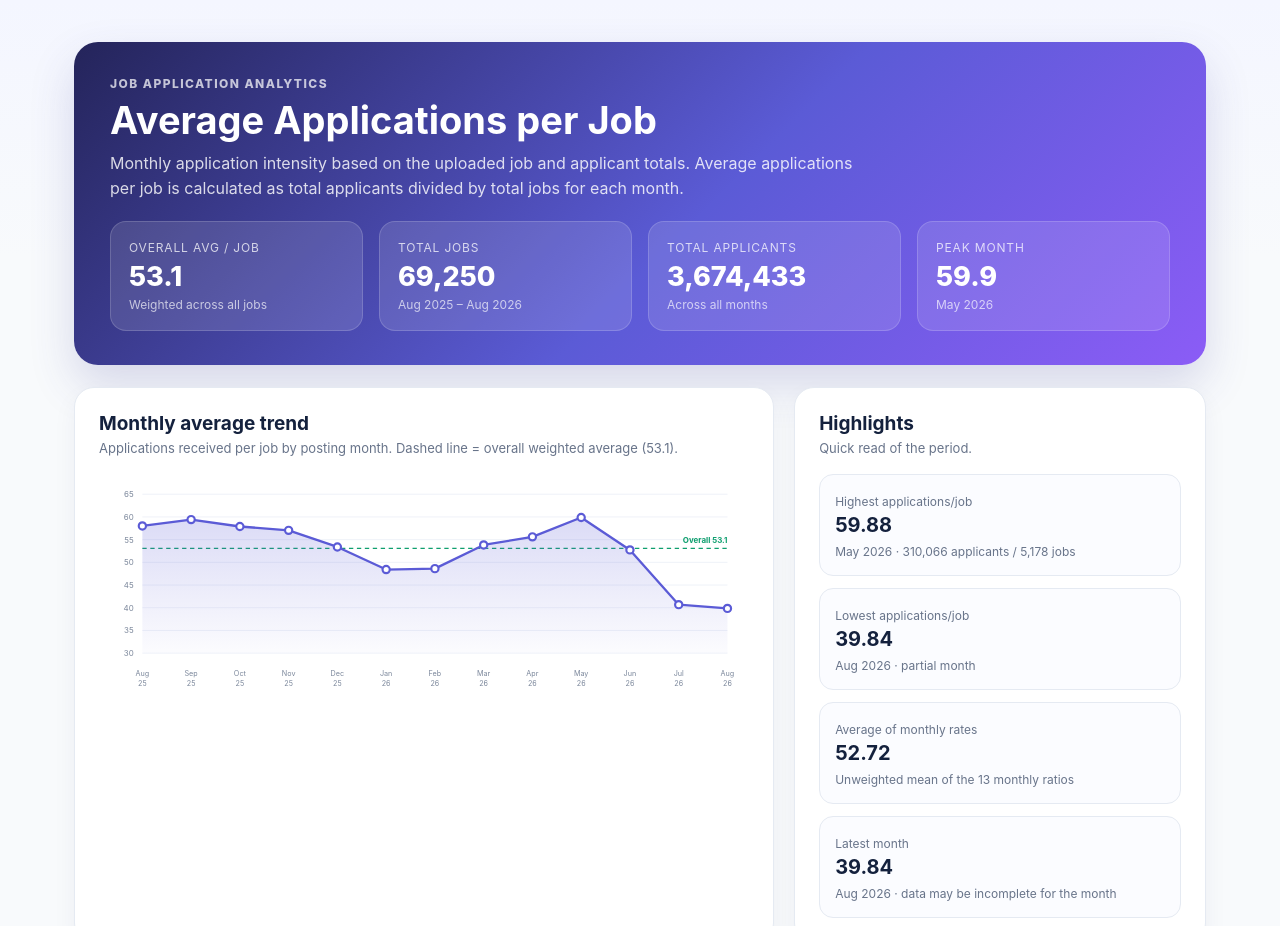
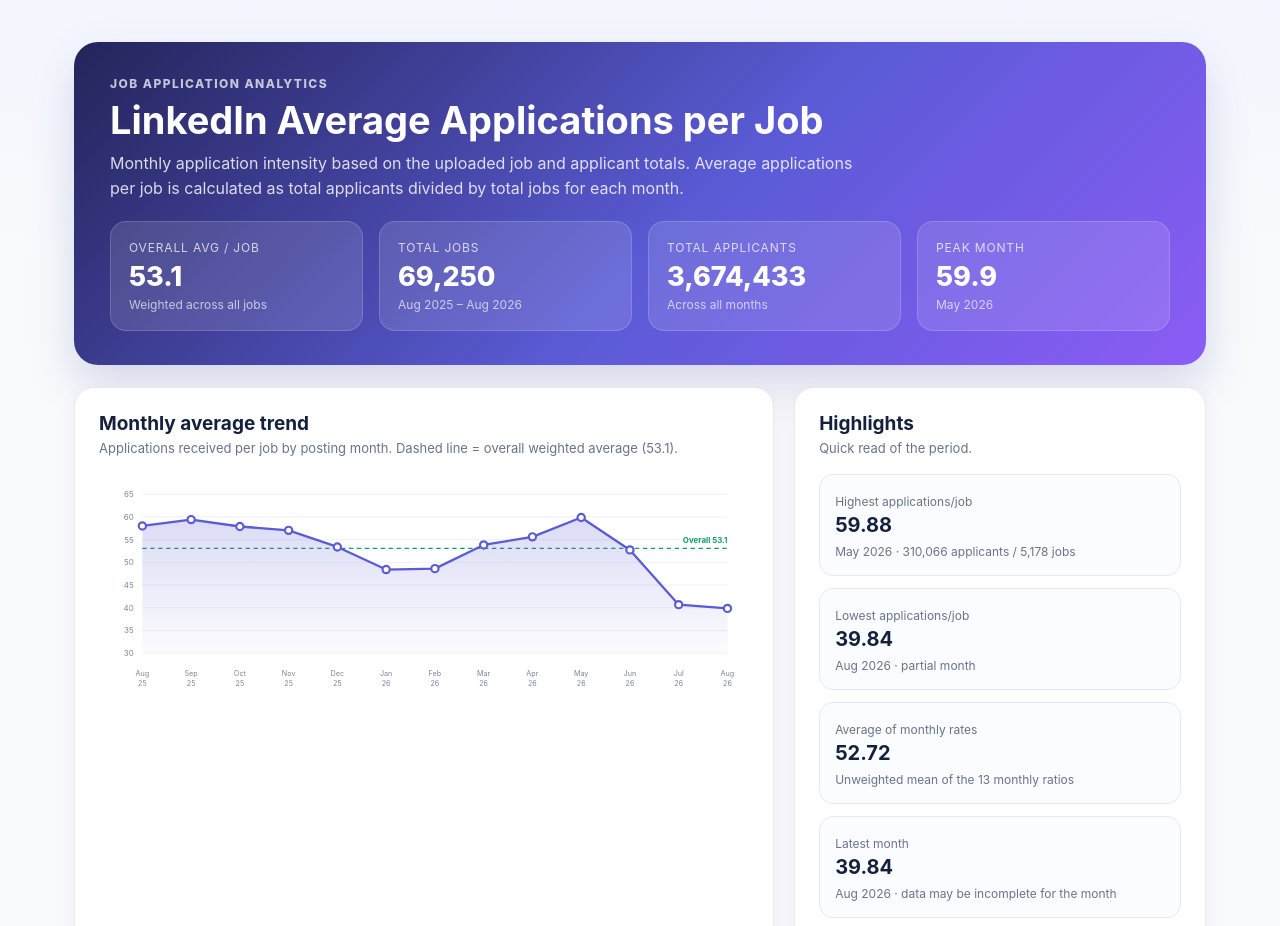
Before and after one commit to rofik28/bdjobs, a plain HTML site: page linkedin_avg_application_per_job_report.html in a window 1280 px wide. Shown: the top 926 px of the page. Drawn offline with Linux system fonts and the light colour scheme.

Commit message:
Update linkedin_avg_application_per_job_report.html

```diff
--- a/linkedin_avg_application_per_job_report.html
+++ b/linkedin_avg_application_per_job_report.html
@@ -3,7 +3,7 @@
 <head>
 <meta charset="utf-8" />
 <meta name="viewport" content="width=device-width, initial-scale=1" />
-<title>Average Applications per Job Report</title>
+<title>LinkedIn Average Applications per Job Report</title>
 <style>
 :root{--bg:#f6f8fc;--card:#fff;--ink:#14213d;--muted:#68748a;--line:#e5eaf2;--primary:#5b5bd6;--primary2:#8b5cf6;--good:#0f9f6e;--bad:#d64545;--warn:#b7791f;}
 *{box-sizing:border-box} body{margin:0;background:linear-gradient(180deg,#f4f6ff 0,#f8fafc 260px);color:var(--ink);font-family:Inter,ui-sans-serif,system-ui,-apple-system,BlinkMacSystemFont,"Segoe UI",sans-serif;}
@@ -23,7 +23,7 @@ svg{width:100%;height:auto;display:block;overflow:visible} .grid{stroke:#e9edf5;
 <div class="wrap">
   <section class="hero">
     <div class="eyebrow">Job Application Analytics</div>
-    <h1>Average Applications per Job</h1>
+    <h1>LinkedIn Average Applications per Job</h1>
     <p class="sub">Monthly application intensity based on the uploaded job and applicant totals. Average applications per job is calculated as total applicants divided by total jobs for each month.</p>
     <div class="kpis">
       <div class="kpi"><div class="label">Overall Avg / Job</div><div class="value">53.1</div><div class="hint">Weighted across all jobs</div></div>
```
